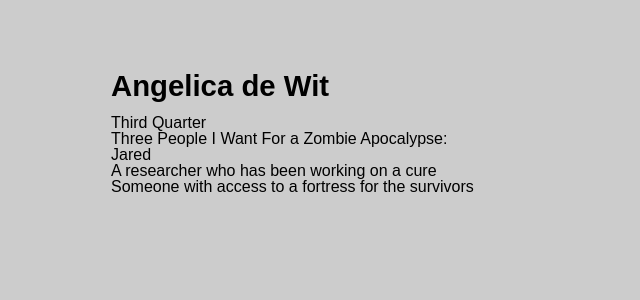
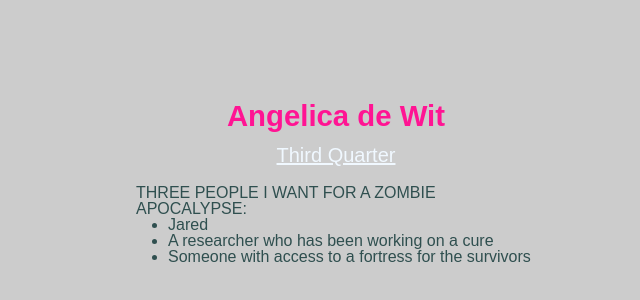
Before and after one commit to angelicadewit/weekonehomework, a website: page index.html in a window 1280 px wide. Shown: the part 114-414 px from the top of the page, without its empty margins (309-949 px from the left). Drawn offline with Linux system fonts and the light colour scheme.

Commit message:
added style

```diff
--- a/index.html
+++ b/index.html
@@ -8,6 +8,7 @@
 		<meta name="viewport" content="width=device-width, initial-scale=1">
 
 		<link rel="stylesheet" href="dist/css/main.css">
+		<link rel="stylesheet" href="styling/style.css">
 
 		<!--
 			Do I work in src or dist?
--- /dev/null
+++ b/styling/style.css
@@ -0,0 +1,33 @@
+body{
+    font-family: georgia;
+    text-align: center;
+    width: 500px;
+    margin: auto;
+}
+
+h1{
+   font-size: 30px;
+   padding-top: 30px;
+   color: deeppink;
+}
+
+h2{
+    text-decoration: underline;
+    font-size: 20px;
+    color: aliceblue;
+}
+
+h3{
+    padding-top: 20px;
+    text-transform: uppercase;
+    text-align: left;
+    color: darkslategray;
+}
+
+li {
+    list-style: disc outside none;
+    display: list-item;
+    text-align: left;
+    margin-left: 2em;
+    color: darkslategray;
+}
```
